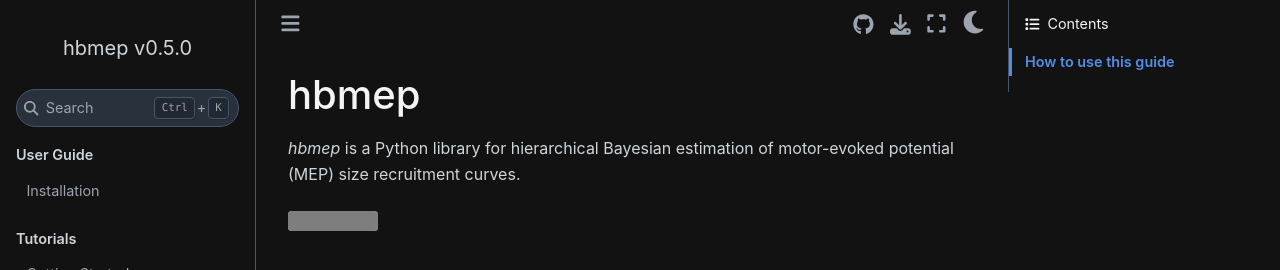
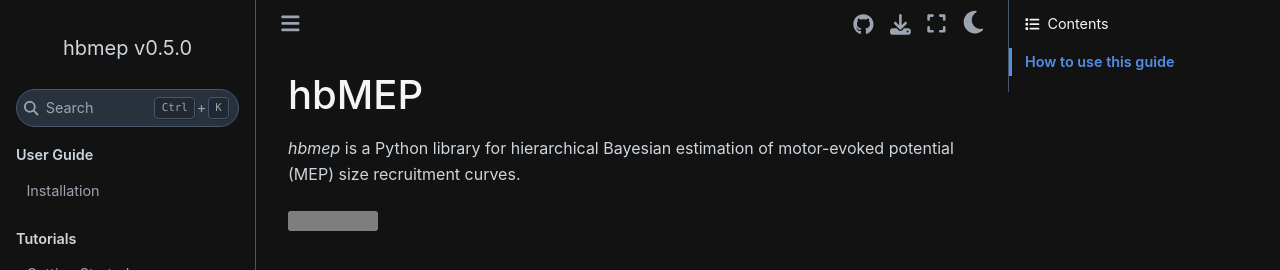
Before and after one commit to hbmep/hbmep, a Sphinx documentation site: the page built from docs/source/index.rst, in a window 1280 px wide. Shown: the top 270 px of the page. Built offline with Sphinx 7.4.7 and the Sphinx Book theme 1.1.4, drawn with Linux system fonts in a browser that asks for light colours; pages that are not in the unit, such as notebooks, are missing from menus; grey boxes are pictures that could not be loaded.

Commit message:
docs: fix capitalization

```diff
--- a/docs/source/index.rst
+++ b/docs/source/index.rst
@@ -1,6 +1,6 @@
 :github_url: https://github.com/hbmep/hbmep/docs
 
-hbmep
+hbMEP
 =================================
 `hbmep` is a Python library for hierarchical Bayesian estimation of motor-evoked potential (MEP) size recruitment curves.
 
```
